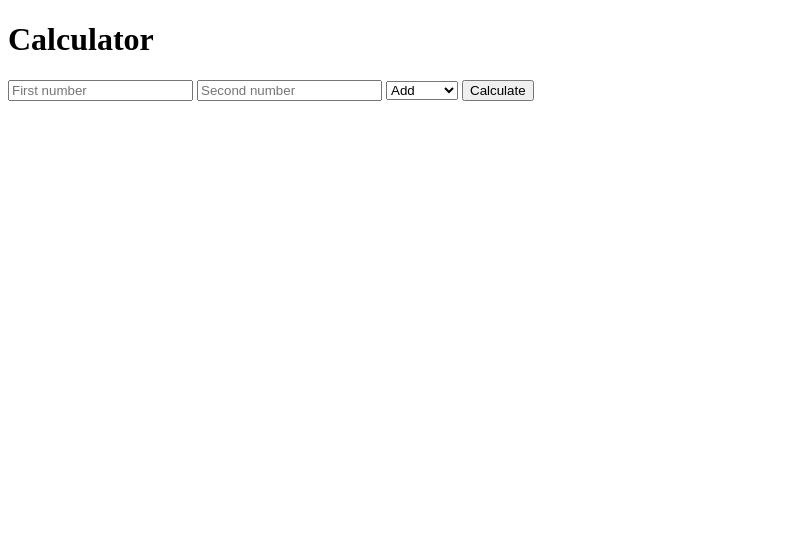
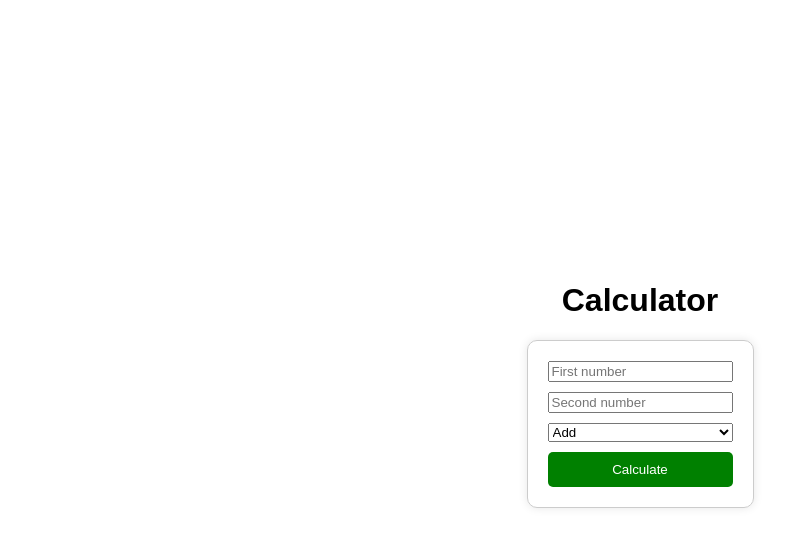
Before and after one commit to afiqasyraf9712/calculator-app, a website: page calculator-application-monitoring-app/public/index.html in a window 1280 px wide. Shown: the whole page, without its empty margins (0-809 px from the left). Drawn offline with Linux system fonts and the light colour scheme.

Commit message:
Merge branch 'development' into 'temp-jenkins'

```diff
--- a/calculator-application-monitoring-app/public/index.html
+++ b/calculator-application-monitoring-app/public/index.html
@@ -4,6 +4,37 @@
   <meta charset="UTF-8" />
   <meta name="viewport" content="width=device-width, initial-scale=1.0" />
   <title>Calculator</title>
+  <style>
+    body {
+      display: flex;
+      flex-direction: column;
+      align-items: center;
+      justify-content: center;
+      height: 100vh; /* 100% of the viewport height */
+      margin: 0;
+      font-family: Arial, sans-serif;
+    }
+    #calculator-form {
+      display: flex;
+      flex-direction: column;
+      gap: 10px;
+      padding: 20px;
+      border: 1px solid #ccc;
+      border-radius: 10px;
+      box-shadow: 0 0 10px rgba(0, 0, 0, 0.1);
+    }
+    #calculator-form button {
+      background-color: green; /* Change the button color to green*/
+      color: white; /* Ensure the text is readable */
+      border: none;
+      padding: 10px;
+      border-radius: 5px;
+      cursor: pointer;
+    }
+    #calculator-form button:hover {
+      background-color: darkblue; /* Darker blue for hover effect */
+    }
+  </style>
 </head>
 <body>
   <h1>Calculator</h1>
```
Also changed, not shown: calculator-application-monitoring-app/index.js (+17 -4 lines), README.md. Lines whose indentation alone changed are shown as unchanged.
